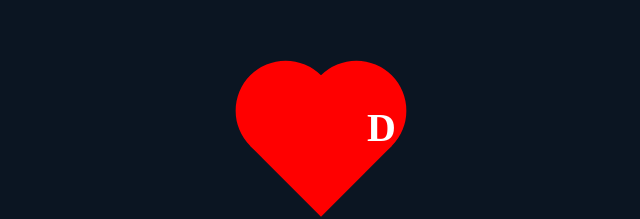
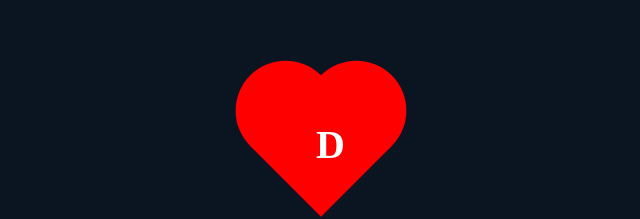
Before and after one commit to Yousefmo2005/joo, a plain HTML site: page index.html in a window 1280 px wide. Shown: the part 225-444 px from the top of the page, without its empty margins (319-959 px from the left). Drawn offline with Linux system fonts and the light colour scheme.

Commit message:
Update index.css

```diff
--- a/index.css
+++ b/index.css
@@ -56,8 +56,8 @@ h2{
     display: flex;
     justify-content: center;
     align-items: center;
-    left: 7vh;
-    top: 7vh;
+    left: 1vh;
+    top: 4vh;
 }
 
 .contaner{
```
